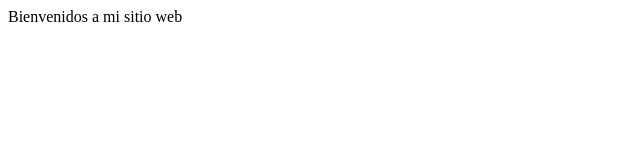
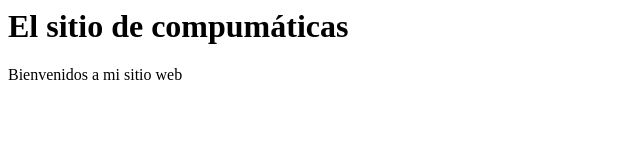
Before and after one commit to guillevg/guillevg.github.io, a plain HTML site: page index.html in a window 1280 px wide. Shown: the whole page, without its empty margins (0-640 px from the left). Drawn offline with Linux system fonts and the light colour scheme.

Commit message:
Cambios en portada

```diff
--- a/index.html
+++ b/index.html
@@ -1 +1,16 @@
-Bienvenidos a mi sitio web
+<html>
+  <head>
+    <title>Sitio web de guillevg</title>
+    <style>
+        body {
+          bgcolor: #ffff00;
+        }
+    </style>
+  </head>
+  <body>
+    <h1>El sitio de compumáticas</h1>
+    <p>
+    Bienvenidos a mi sitio web
+    </p>
+  </body>
+</html>
```
